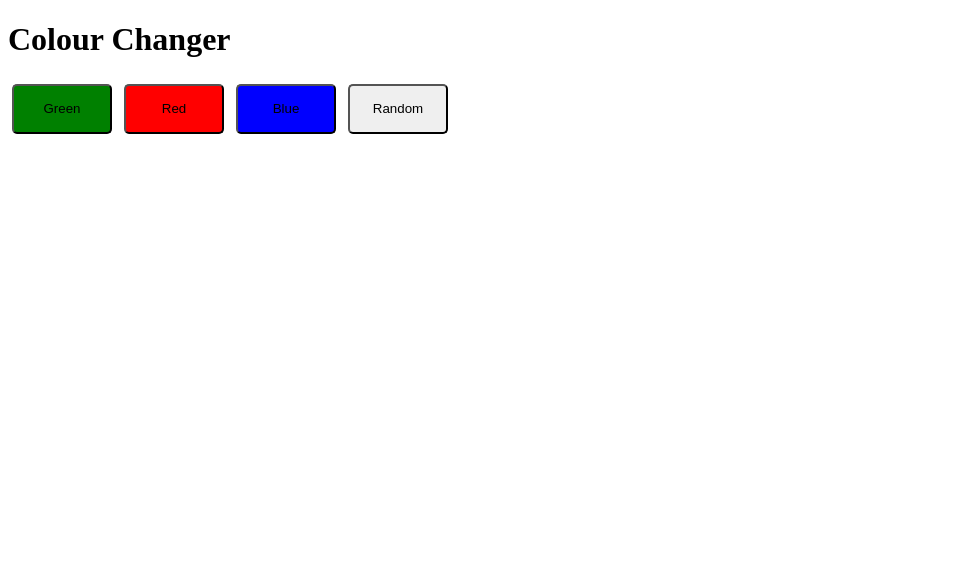
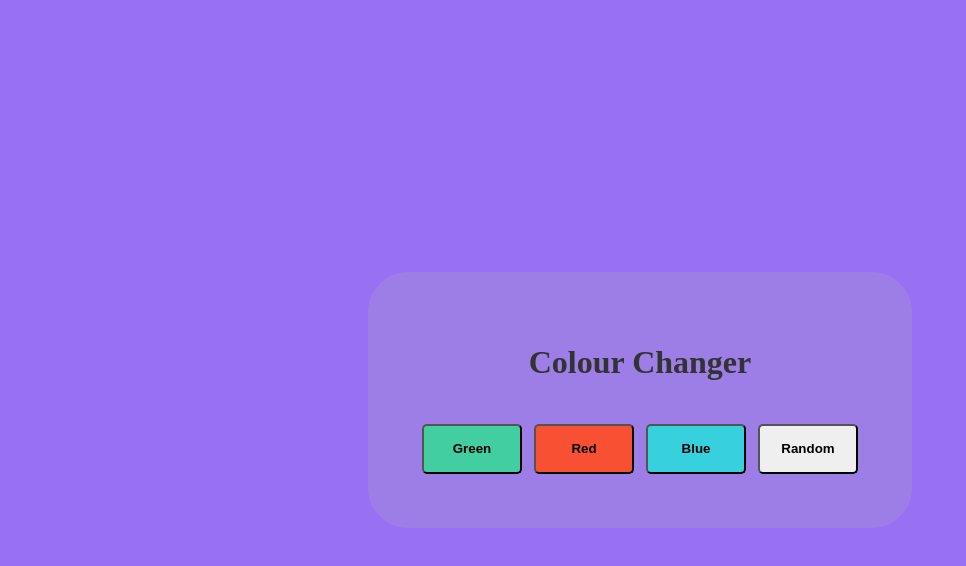
Before and after one commit to bharath69848/Learning-Javascript, a plain HTML site: page Colour Changer/colour.html in a window 1280 px wide. Shown: the whole page, without its empty margins (0-966 px from the left). Drawn offline with Linux system fonts and the light colour scheme.

Commit message:
Learned some css

```diff
--- a/Colour Changer/colour.html
+++ b/Colour Changer/colour.html
@@ -6,30 +6,53 @@
     <title>Colour Changer</title>
     <style>
         #Green{
-            background-color: green;
+            background-color: #43cea2;
         }
         #Red{
-            background-color: red;
+            background-color: #f85032;
         }
         #Blue{
-            background-color: blue;
+            background-color: #36d1dc;
         }
         Button{
             border-radius: 5px;
             width: 100px;
             height: 50px;
             margin: 4px;
+            font-weight: bold;
+        }
+        button:active{
+            background-color: gray;
+        }
+        body{
+            margin: 0;
+            display: flex;
+            justify-content: center;
+            align-items: center;
+            height: 100vh;
+            background-color: #9770f3;
+        }
+        .container{
+            text-align: center;
+            background-color: #9d7ee6;
+            border-radius: 40px;
+            padding: 50px;
+        }
+        h1{
+            color: #333;
         }
 
     </style>
 </head>
 <body>
+    <div class="container">
     <h1>Colour Changer</h1>
+    <br>
     <button id="Green" onclick="colorchanger('green')">Green</button>
     <button id="Red" onclick="colorchanger('red')">Red</button>
     <button id="Blue" onclick="colorchanger('blue')">Blue</button>
     <button onclick="random()">Random</button>
-
+    </div>
     <script src="script.js"></script>
 </body>
 </html>
```
Also changed, not shown: Palindrome Checker/scripts.js (added, +19 -0 lines).
